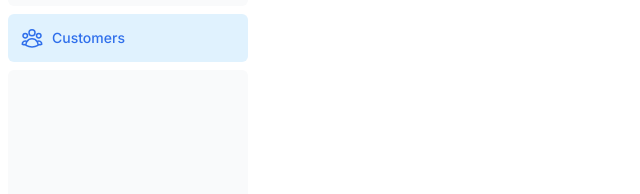
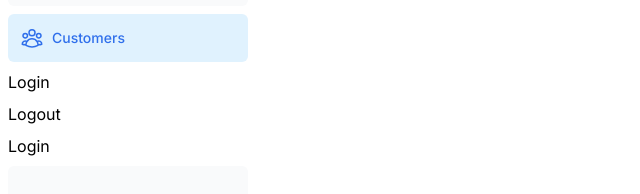
Before and after one commit to MartinPfe/next-course, a Next.js app: page /dashboard/customers in a window 1280 px wide. Shown: the part 138-332 px from the top of the page, without its empty margins (0-640 px from the left). Built offline with nearby package versions, Linux system fonts and the light colour scheme; no server answers; a web font is replaced by a local one.

Commit message:
Auth 0 login

```diff
--- /dev/null
+++ b/app/lib/auth0.ts
@@ -0,0 +1,3 @@
+import { Auth0Client } from "@auth0/nextjs-auth0/server";
+
+export const auth0 = new Auth0Client();
--- /dev/null
+++ b/app/ui/dashboard/profile.tsx
@@ -0,0 +1,26 @@
+'use client';
+import { useUser } from "@auth0/nextjs-auth0"
+
+export default function Profile() {
+  const { user, isLoading } = useUser();
+  return (
+    <>
+      {isLoading && <p>Loading...</p>}
+      {!user && <a href="/auth/login">Login</a>}
+
+      {user && (
+        <div style={{ textAlign: "center" }}>
+          <img
+            src={user.picture}
+            alt="Profile"
+            style={{ borderRadius: "50%", width: "80px", height: "80px" }}
+          />
+          <h2>{user.name}</h2>
+          <p>{user.email}</p>
+          <pre>{JSON.stringify(user, null, 2)}</pre>
+          <a href="/auth/logout">Logout</a>
+        </div>
+      ) }
+    </>
+  );
+}
--- a/app/ui/dashboard/sidenav.tsx
+++ b/app/ui/dashboard/sidenav.tsx
@@ -1,4 +1,5 @@
 import NavLinks from '@/app/ui/dashboard/nav-links';
+import Profile from './profile';
 
 export default function SideNav() {
   return (
@@ -6,6 +7,9 @@ export default function SideNav() {
       // ...
       <div className="flex grow flex-row justify-between space-x-2 md:flex-col md:space-x-0 md:space-y-2">
         <NavLinks />
+        <a href="/auth/login">Login</a>
+        <a href="/auth/logout">Logout</a>
+        <Profile />
         <div className="hidden h-auto w-full grow rounded-md bg-gray-50 md:block"></div>
       </div>
     </div>
--- a/package.json
+++ b/package.json
@@ -7,6 +7,7 @@
     "lint": "next lint"
   },
   "dependencies": {
+    "@auth0/nextjs-auth0": "^4.9.0",
     "@heroicons/react": "^2.2.0",
     "@tailwindcss/forms": "^0.5.10",
     "autoprefixer": "10.4.20",
```
Also changed, not shown: middleware.ts (added, +19 -0 lines), 1 other file (tests, documents, lock files or other folders).
